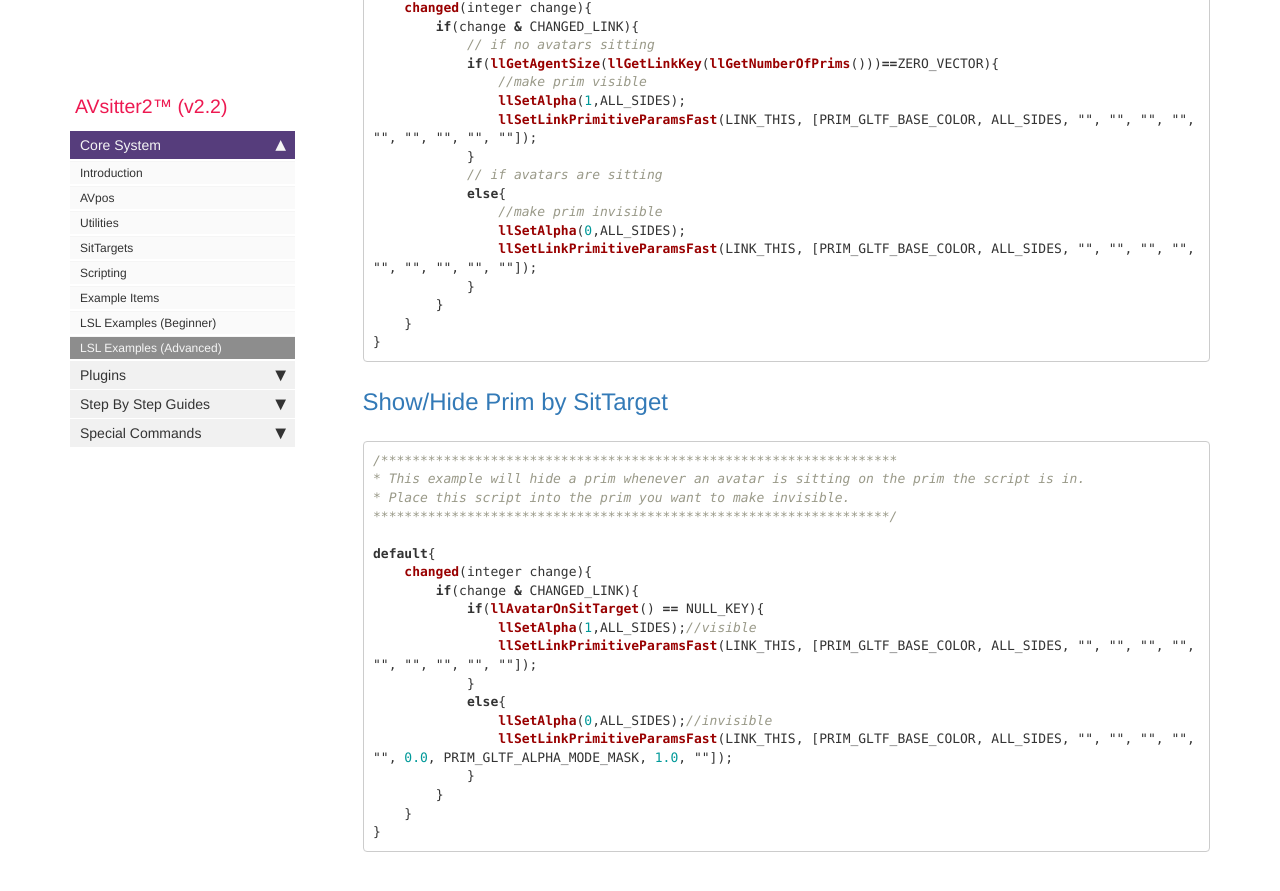
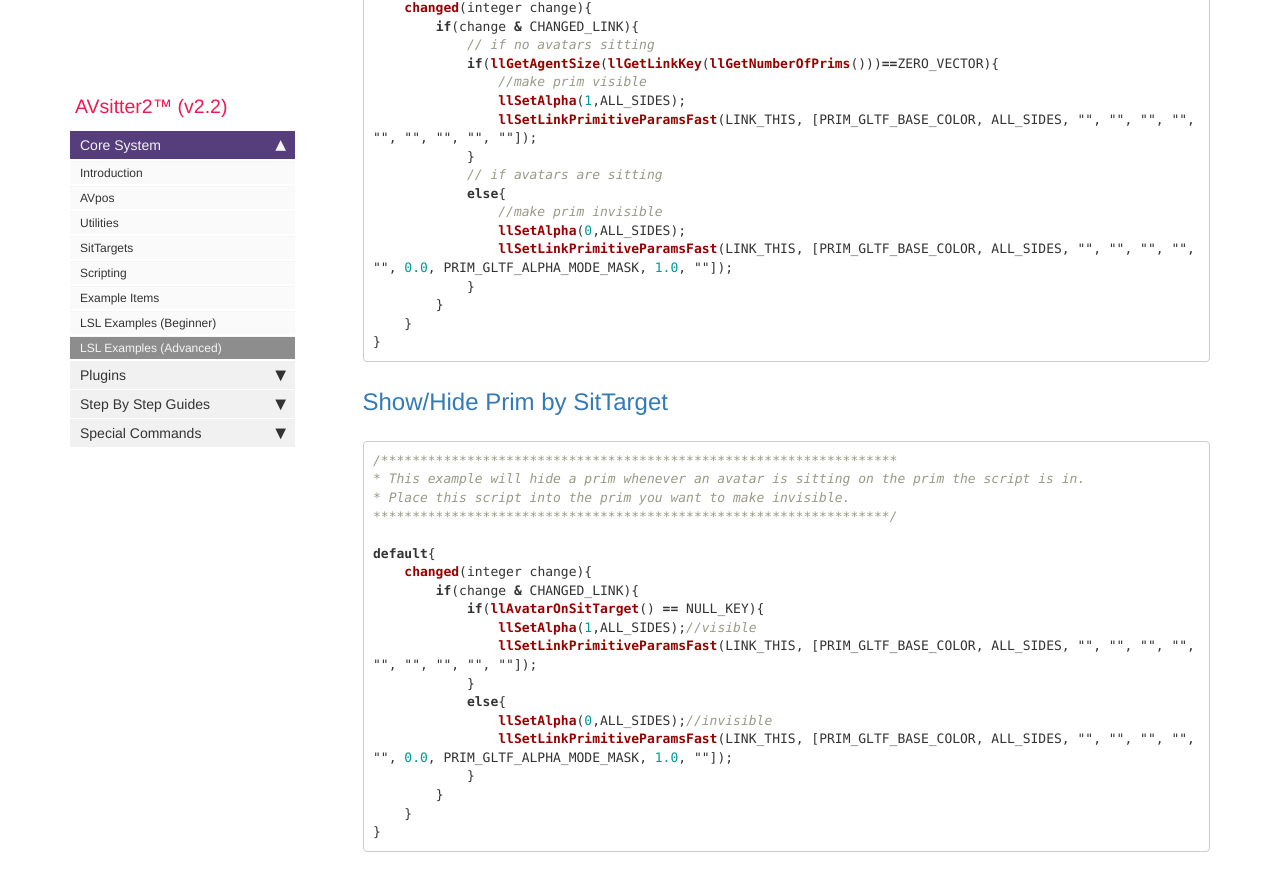
Before and after one commit to AVsitter/avsitter.github.io, a Jekyll site: the page built from pages/avsitter2/avsitter2_lsl_examples_advanced.html, in a window 1280 px wide and 900 px high, scrolled down 5807 px. Shown: the top 891 px of the window. Built offline with Jekyll 4.4.1, drawn with Linux system fonts in a browser that asks for light colours; nearby versions of some CDN libraries; comment, search, counter and statistics services are not loaded.

Commit message:
Update avsitter2_lsl_example_show_and_hide_prim_by_sit.md

```diff
--- a/_avsitter2_lsl_examples_advanced/avsitter2_lsl_example_show_and_hide_prim_by_sit.md
+++ b/_avsitter2_lsl_examples_advanced/avsitter2_lsl_example_show_and_hide_prim_by_sit.md
@@ -23,7 +23,7 @@ default{
             else{
                 //make prim invisible
                 llSetAlpha(0,ALL_SIDES);
-                llSetLinkPrimitiveParamsFast(LINK_THIS, [PRIM_GLTF_BASE_COLOR, ALL_SIDES, "", "", "", "", "", "", "", "", ""]);
+                llSetLinkPrimitiveParamsFast(LINK_THIS, [PRIM_GLTF_BASE_COLOR, ALL_SIDES, "", "", "", "", "", 0.0, PRIM_GLTF_ALPHA_MODE_MASK, 1.0, ""]);
             }
         }
     }
```
